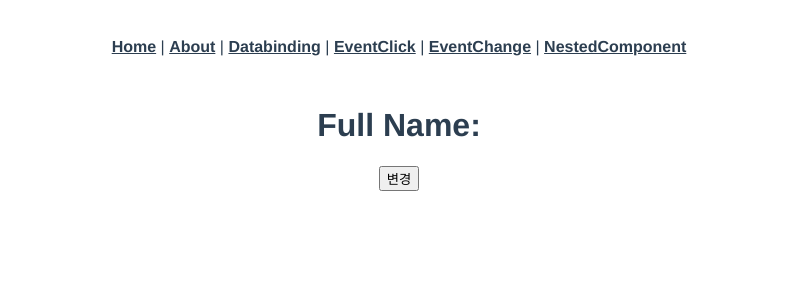
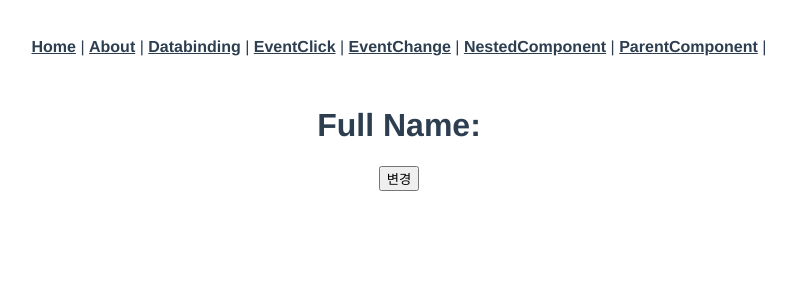
Before and after one commit to ohdowon064/a-week-before-entering-the-vuejs-project, a Vue app: page /watch in a window 1280 px wide. Shown: the top 300 px of the page, without its empty margins (241-1037 px from the left). Built offline with nearby package versions, Linux system fonts and the light colour scheme.

Commit message:
make event from parent

```diff
--- a/src/App.vue
+++ b/src/App.vue
@@ -5,7 +5,8 @@
     <router-link to="/databinding">Databinding</router-link> |
     <router-link to="/eventclick">EventClick</router-link> |
     <router-link to="/eventchange">EventChange</router-link> |
-    <router-link to="/nested">NestedComponent</router-link>
+    <router-link to="/nested">NestedComponent</router-link> |
+    <router-link to="/parent">ParentComponent</router-link> |
   </nav>
   <router-view/>
 </template>
--- /dev/null
+++ b/src/components/ChildComponent.vue
@@ -0,0 +1,18 @@
+<template>
+<button type="button" @click="childFunc" ref="btn">Click</button>
+</template>
+
+<script>
+export default {
+  name: "ChildComponent",
+  methods: {
+    childFunc() {
+      console.log("부모에서 직접 발생시킨 이벤트")
+    }
+  }
+}
+</script>
+
+<style scoped>
+
+</style>
--- /dev/null
+++ b/src/components/ParentComponent.vue
@@ -0,0 +1,18 @@
+<template>
+<ChildComponent @send-message="sendMessage" ref="childComponent"/>
+</template>
+
+<script>
+import ChildComponent from "@/components/ChildComponent";
+export default {
+  name: "ParentComponent",
+  components: {ChildComponent},
+  mounted() {
+    this.$refs.childComponent.$refs.btn.click();
+  }
+}
+</script>
+
+<style scoped>
+
+</style>
--- a/src/router/index.js
+++ b/src/router/index.js
@@ -6,6 +6,7 @@ import EventChange from "@/views/EventChange";
 import ComputedTest from "@/views/ComputedTest";
 import WatchTest from "@/views/WatchTest";
 import NestedComponent from "@/components/NestedComponent";
+import ParentComponent from "@/components/ParentComponent";
 
 const routes = [
   {
@@ -50,6 +51,11 @@ const routes = [
     path: '/nested',
     name: 'NestedComponent',
     component: NestedComponent
+  },
+  {
+    path: '/parent',
+    name: 'ParentComponent',
+    component: ParentComponent
   }
 ]
 
```
